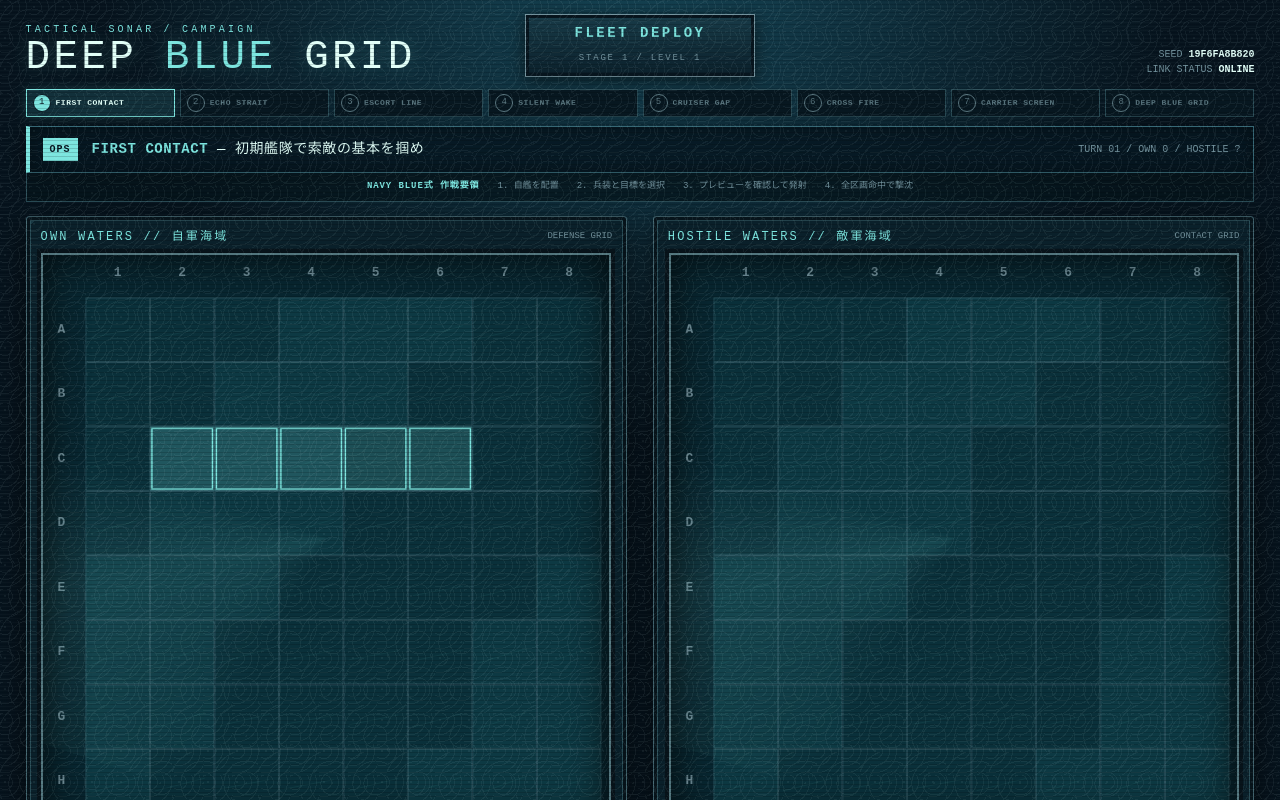
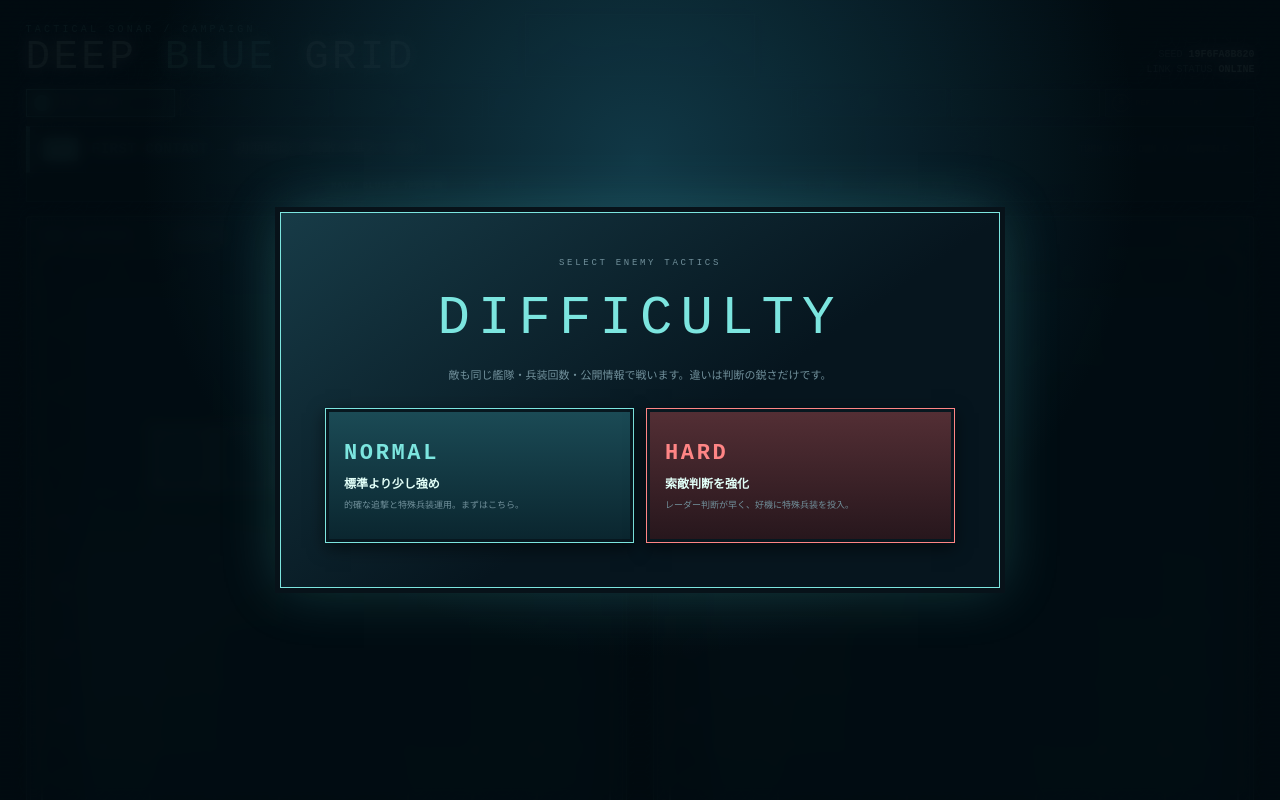
Before and after one commit to spthx/deep-blue-grid, a Next.js app: page / in a window 1280 px wide. Shown: the top 800 px of the page. Built offline with nearby package versions, Linux system fonts and the light colour scheme.

Commit message:
Add pursuit phase and difficulty modes

```diff
--- a/app/game/DeepBlueGrid.tsx
+++ b/app/game/DeepBlueGrid.tsx
@@ -18,7 +18,6 @@ import {
   SeededRandom,
   harpoonCells,
   radarCells,
-  sparrowCells,
   type AttackResult,
 } from "./engine.ts";
 import { advanceAcousticTrace, emptyAcousticIntel, type AcousticIntel } from "./AcousticTrace.ts";
@@ -27,6 +26,7 @@ import { AudioManager } from "./AudioManager.ts";
 import { drawBoard, pointerToCoord } from "./Renderer.ts";
 
 type Phase = "placement" | "player" | "enemy" | "victory" | "defeat";
+type Difficulty = "normal" | "hard";
 type Stats = { turns: number; shots: number; hits: number; sunk: number; specials: number; damage: number };
 type LogEntry = { id: number; text: string; tone: "info" | "good" | "bad" };
 
@@ -34,6 +34,7 @@ const sleep = (ms: number) => new Promise((resolve) => setTimeout(resolve, ms));
 const coordName = (coord: Coord) => CELL_LABELS[coord.y] + "-" + (coord.x + 1);
 const sameCoord = (a: Coord, b: Coord) => a.x === b.x && a.y === b.y;
 const freshStats = (): Stats => ({ turns: 0, shots: 0, hits: 0, sunk: 0, specials: 0, damage: 0 });
+const difficultySkill = (base: number, difficulty: Difficulty) => base * (difficulty === "hard" ? 1.38 : 1.12);
 
 const WEAPON_META: Record<WeaponId, { label: string; carrier?: ShipId; help: string; requirement: string }> = {
   fire: { label: "通常砲撃", help: "敵海域の1マスを攻撃します。", requirement: "目標 1" },
@@ -50,17 +51,24 @@ export function DeepBlueGrid() {
   const player = useRef(new Board());
   const enemy = useRef(new Board());
   const arsenal = useRef(new Arsenal());
-  const ai = useRef(new EnemyAI(new SeededRandom(seedRef.current ^ 0x51f15e), STAGES[0].fleet, STAGES[0].aiSkill));
+  const ai = useRef(new EnemyAI(new SeededRandom(seedRef.current ^ 0x51f15e), STAGES[0].fleet, difficultySkill(STAGES[0].aiSkill, "normal")));
   const audio = useRef<AudioManager | null>(null);
   const playerCanvas = useRef<HTMLCanvasElement>(null);
   const enemyCanvas = useRef<HTMLCanvasElement>(null);
   const animation = useRef(0);
   const playerTraceRef = useRef<AcousticIntel>(emptyAcousticIntel());
   const enemyTraceRef = useRef<AcousticIntel>(emptyAcousticIntel());
+  const playerPursuitTarget = useRef<Coord | null>(null);
+  const enemyPursuitTarget = useRef<Coord | null>(null);
+  const difficultyRef = useRef<Difficulty>("normal");
+  const touchPointers = useRef(new Set<number>());
+  const placementTimer = useRef<ReturnType<typeof setTimeout> | null>(null);
+  const touchRotated = useRef(false);
 
   if (!audio.current && typeof window !== "undefined") audio.current = new AudioManager();
 
   const [stageIndex, setStageIndex] = useState(0);
+  const [difficulty, setDifficulty] = useState<Difficulty | null>(null);
   const stage = STAGES[stageIndex];
   const [phase, setPhase] = useState<Phase>("placement");
   const [message, setMessage] = useState(stage.subtitle);
@@ -87,21 +95,29 @@ export function DeepBlueGrid() {
   const ownAlive = player.current.ships.filter((ship) => !ship.sunk).length;
   const enemyAlive = enemy.current.ships.filter((ship) => !ship.sunk).length;
   const fleetCells = stage.fleet.reduce((total, id) => total + SHIPS.find((ship) => ship.id === id)!.size, 0);
-  const onlySubmarine = (board: Board) => {
+  const lastShip = (board: Board) => {
     const alive = board.ships.filter((ship) => !ship.sunk);
-    return alive.length === 1 && alive[0].id === "submarine";
+    return alive.length === 1 ? alive[0] : null;
   };
 
-  const initStage = useCallback((nextStageIndex: number) => {
+  const initStage = useCallback((nextStageIndex: number, nextDifficulty?: Difficulty) => {
     const nextStage = STAGES[nextStageIndex];
+    const selectedDifficulty = nextDifficulty ?? difficultyRef.current;
+    difficultyRef.current = selectedDifficulty;
     seedRef.current = Date.now() + nextStageIndex * 7919;
     rngRef.current = new SeededRandom(seedRef.current);
     player.current = new Board();
     enemy.current = new Board();
     arsenal.current = new Arsenal();
-    ai.current = new EnemyAI(new SeededRandom(seedRef.current ^ 0x51f15e), nextStage.fleet, nextStage.aiSkill);
+    ai.current = new EnemyAI(
+      new SeededRandom(seedRef.current ^ 0x51f15e),
+      nextStage.fleet,
+      difficultySkill(nextStage.aiSkill, selectedDifficulty),
+    );
     playerTraceRef.current = emptyAcousticIntel();
     enemyTraceRef.current = emptyAcousticIntel();
+    playerPursuitTarget.current = null;
+    enemyPursuitTarget.current = null;
     setPlayerTrace(emptyAcousticIntel());
     setEnemyTrace(emptyAcousticIntel());
     setStageIndex(nextStageIndex);
@@ -122,6 +138,12 @@ export function DeepBlueGrid() {
   useEffect(() => {
     initStage(0);
   }, [initStage]);
+
+  const startCampaign = (selectedDifficulty: Difficulty) => {
+    difficultyRef.current = selectedDifficulty;
+    setDifficulty(selectedDifficulty);
+    initStage(0, selectedDifficulty);
+  };
 
   const previewTargets = useMemo(() => {
     if (!picked.length) return [];
@@ -198,23 +220,47 @@ export function DeepBlueGrid() {
     bump();
   };
 
-  const exposePlayerSubmarine = () => {
-    if (!onlySubmarine(player.current)) return;
-    const submarine = player.current.ships.find((ship) => ship.id === "submarine")!;
-    const next = advanceAcousticTrace(playerTraceRef.current, submarine.cells[0], rngRef.current);
+  const pursuitTarget = (board: Board, current: Coord | null) => {
+    const ship = lastShip(board);
+    if (!ship) return null;
+    if (current && board.shots[current.y][current.x] === "unknown") return current;
+    const unhit = ship.cells.filter((coord) => board.shots[coord.y][coord.x] === "unknown");
+    return unhit.length ? rngRef.current.pick(unhit) : null;
+  };
+
+  const exposePlayerLastShip = () => {
+    const ship = lastShip(player.current);
+    if (!ship) return;
+    const target = pursuitTarget(player.current, playerPursuitTarget.current);
+    if (!target) return;
+    if (!playerPursuitTarget.current || !sameCoord(playerPursuitTarget.current, target)) {
+      const retainedLevel = playerTraceRef.current.level >= 3 ? 2 : 0;
+      playerTraceRef.current = { ...emptyAcousticIntel(), level: retainedLevel };
+      playerPursuitTarget.current = target;
+    }
+    const next = advanceAcousticTrace(playerTraceRef.current, target, rngRef.current);
     playerTraceRef.current = next;
     setPlayerTrace(next);
     ai.current.observeAcoustic(next);
-    addLog("警告：発射音から自艦の音紋が解析されました（" + next.level + "/5）。", "bad");
+    const signal = ship.id === "submarine" ? "音紋" : "航跡";
+    addLog("追跡警告：自艦の" + signal + "解析が進行（" + next.level + "/5）。", "bad");
   };
 
-  const exposeEnemySubmarine = () => {
-    if (!onlySubmarine(enemy.current)) return;
-    const submarine = enemy.current.ships.find((ship) => ship.id === "submarine")!;
-    const next = advanceAcousticTrace(enemyTraceRef.current, submarine.cells[0], rngRef.current);
+  const exposeEnemyLastShip = () => {
+    const ship = lastShip(enemy.current);
+    if (!ship) return;
+    const target = pursuitTarget(enemy.current, enemyPursuitTarget.current);
+    if (!target) return;
+    if (!enemyPursuitTarget.current || !sameCoord(enemyPursuitTarget.current, target)) {
+      const retainedLevel = enemyTraceRef.current.level >= 3 ? 2 : 0;
+      enemyTraceRef.current = { ...emptyAcousticIntel(), level: retainedLevel };
+      enemyPursuitTarget.current = target;
+    }
+    const next = advanceAcousticTrace(enemyTraceRef.current, target, rngRef.current);
     enemyTraceRef.current = next;
     setEnemyTrace(next);
-    addLog(next.level === 5 ? "音紋解析：敵潜水艦の強反応を捕捉。" : "音紋解析が進行（" + next.level + "/5）。", "good");
+    const signal = ship.id === "submarine" ? "音紋" : "航跡";
+    addLog(next.level === 5 ? "追跡完了：敵の" + signal + "を強反応として捕捉。" : "敵の" + signal + "を追跡中（" + next.level + "/5）。", "good");
   };
 
   const enemyTurn = async () => {
@@ -236,6 +282,7 @@ export function DeepBlueGrid() {
       const report = contact ? "敵レーダーが生存艦反応を捕捉。" : "敵レーダー走査：反応なし。";
       setMessage(report);
       addLog(report, contact ? "bad" : "info");
+      exposeEnemyLastShip();
       bump();
       await sleep(650);
     } else {
@@ -264,7 +311,7 @@ export function DeepBlueGrid() {
             : "敵弾 MISS。損害なし。";
       setMessage(report);
       addLog(report, hits ? "bad" : "info");
-      exposeEnemySubmarine();
+      exposeEnemyLastShip();
     }
 
     setActive([]);
@@ -321,7 +368,7 @@ export function DeepBlueGrid() {
           : "MISS：反応なし。";
     setMessage(report);
     addLog(WEAPON_META[weapon].label + "： " + report, hits ? "good" : "info");
-    exposePlayerSubmarine();
+    exposePlayerLastShip();
     setActive([]);
     setPicked([]);
     bump();
@@ -380,6 +427,7 @@ export function DeepBlueGrid() {
       const report = contact ? "CONTACT：2×2範囲内に生存艦反応。" : "CLEAR：2×2範囲内に反応なし。";
       setMessage(report);
       addLog("SPS-10 RADAR： " + report, contact ? "good" : "info");
+      exposePlayerLastShip();
       setPicked([]);
       setActive([]);
       bump();
@@ -410,11 +458,7 @@ export function DeepBlueGrid() {
     audio.current?.cancel();
   };
 
-  const onBoardPointer = (side: "player" | "enemy", event: React.PointerEvent<HTMLCanvasElement>) => {
-    const coord = pointerToCoord(event.currentTarget, event.clientX, event.clientY);
-    if (!coord) return;
-    setCursor(coord);
-    if (side === "player" && phase === "placement") {
+  const placeAt = (coord: Coord) => {
     if (player.current.canPlace(selectedShip, coord, orientation)) {
       player.current.placeShip(selectedShip, coord, orientation);
       audio.current?.confirm();
@@ -427,8 +471,49 @@ export function DeepBlueGrid() {
       setMessage("配置不可：盤面外、重複、または配置済みです。");
       audio.current?.cancel();
     }
+  };
+
+  const rotatePlacement = () => {
+    setOrientation((current) => current === "horizontal" ? "vertical" : "horizontal");
+    setMessage("艦の向きを回転しました。");
+    audio.current?.cursor();
+  };
+
+  const onBoardPointer = (side: "player" | "enemy", event: React.PointerEvent<HTMLCanvasElement>) => {
+    const coord = pointerToCoord(event.currentTarget, event.clientX, event.clientY);
+    if (!coord) return;
+    setCursor(coord);
+    if (side === "player" && phase === "placement") {
+      if (event.pointerType === "touch") {
+        event.preventDefault();
+        event.currentTarget.setPointerCapture(event.pointerId);
+        touchPointers.current.add(event.pointerId);
+        if (touchPointers.current.size >= 2) {
+          if (placementTimer.current) clearTimeout(placementTimer.current);
+          placementTimer.current = null;
+          if (!touchRotated.current) {
+            touchRotated.current = true;
+            rotatePlacement();
+          }
+          return;
+        }
+        if (placementTimer.current) clearTimeout(placementTimer.current);
+        placementTimer.current = setTimeout(() => {
+          if (!touchRotated.current) placeAt(coord);
+          placementTimer.current = null;
+        }, 180);
+        return;
+      }
+      placeAt(coord);
     } else if (side === "enemy") {
       chooseTarget(coord);
+    }
+  };
+
+  const onPointerRelease = (event: React.PointerEvent<HTMLCanvasElement>) => {
+    touchPointers.current.delete(event.pointerId);
+    if (touchPointers.current.size === 0 && touchRotated.current) {
+      setTimeout(() => { touchRotated.current = false; }, 200);
     }
   };
 
@@ -507,6 +592,18 @@ export function DeepBlueGrid() {
   const selectedMeta = WEAPON_META[weapon];
   const selectedState = weaponState(weapon);
   const confirmLabel = weapon === "radar" ? "走査実行" : selectedMeta.label + " 発射";
+  const hostilePursuit = phase !== "placement" ? lastShip(enemy.current) : null;
+  const ownPursuit = phase !== "placement" ? lastShip(player.current) : null;
+  const advanceFromResult = () => {
+    if (phase === "defeat") {
+      initStage(stageIndex);
+    } else if (campaignClear) {
+      setDifficulty(null);
+      initStage(0);
+    } else {
+      initStage(stageIndex + 1);
+    }
+  };
 
   return (
     <main className={"game-shell " + (active.length ? "shake" : "")}>
@@ -518,7 +615,7 @@ export function DeepBlueGrid() {
         </div>
         <div className="phase-badge">
           <strong>{phase === "placement" ? "FLEET DEPLOY" : phase === "player" ? "COMMAND" : phase === "enemy" ? "ENEMY ACTION" : "MISSION END"}</strong>
-          <small>STAGE {stage.id} / LEVEL {stage.level}</small>
+          <small>STAGE {stage.id} / {difficulty?.toUpperCase() ?? "SELECT MODE"}</small>
         </div>
         <div className="system-info">SEED <b>{seedRef.current.toString(16).toUpperCase()}</b><br />LINK STATUS <b>ONLINE</b></div>
       </header>
@@ -539,8 +636,20 @@ export function DeepBlueGrid() {
 
       <section className="quick-guide">
         <b>NAVY BLUE式 作戦要領</b>
-        <span>1. 自艦を配置</span><span>2. 兵装と目標を選択</span><span>3. プレビューを確認して発射</span><span>4. 全区画命中で撃沈</span>
+        <span>1. 自艦を配置（二本指で回転）</span><span>2. 兵装と目標を選択</span><span>3. プレビューを確認して発射</span><span>4. 全区画命中で撃沈</span>
       </section>
+
+      {(hostilePursuit || ownPursuit) && (
+        <section className="pursuit-alert" aria-live="polite">
+          <b>PURSUIT PHASE</b>
+          <span>
+            {hostilePursuit ? "敵最後の1隻を追跡中。敵が行動するたび、盤面の候補が5段階で狭まります。" : ""}
+            {hostilePursuit && ownPursuit ? "／" : ""}
+            {ownPursuit ? "自艦も敵から追跡されています。" : ""}
+          </span>
+          <em>TRACK {enemyTrace.level} / 5</em>
+        </section>
+      )}
 
       <div className="boards">
         <section className="tactical-panel">
@@ -552,9 +661,11 @@ export function DeepBlueGrid() {
               aria-label="自軍海域8×8盤面"
               onPointerMove={onMove}
               onPointerDown={(event) => onBoardPointer("player", event)}
+              onPointerUp={onPointerRelease}
+              onPointerCancel={onPointerRelease}
               onContextMenu={(event) => {
                 event.preventDefault();
-                if (phase === "placement") setOrientation((current) => current === "horizontal" ? "vertical" : "horizontal");
+                if (phase === "placement") rotatePlacement();
               }}
             />
             <div className="radar-line" />
@@ -580,8 +691,8 @@ export function DeepBlueGrid() {
 
       {phase === "placement" ? (
         <section className="placement-tools">
-          <div className="placement-help">艦を選択 → 自軍海域をタップ / 右クリックまたは R で回転</div>
-          <button className="cmd" onClick={() => { setOrientation((current) => current === "horizontal" ? "vertical" : "horizontal"); audio.current?.cursor(); }}>
+          <div className="placement-help">艦を選択 → 自軍海域をタップ / タブレットは二本指、右クリックまたは R で回転</div>
+          <button className="cmd" onClick={rotatePlacement}>
             <b>ROTATE [R]</b><small>{orientation === "horizontal" ? "HORIZONTAL" : "VERTICAL"}</small>
           </button>
           <button className="cmd" onClick={clearPlacement}><b>CLEAR</b><small>配置をやり直す</small></button>
@@ -628,12 +739,30 @@ export function DeepBlueGrid() {
           </section>
           <div className="legend">
             <span><i className="miss" />MISS</span><span><i className="echo" />ECHO</span><span><i className="hit" />HIT</span><span><i className="sunk" />SUNK</span>
-            <span><i className="trace" />音紋候補 {enemyTrace.level}/5</span>
+            <span><i className="trace" />追跡候補 {enemyTrace.level}/5</span>
           </div>
         </>
       ) : null}
 
       {flash && <div className={"turn-flash " + flash}><div>{flash === "player" ? "COMMAND" : "ENEMY ACTION"}</div></div>}
+
+      {!difficulty && (
+        <div className="difficulty-modal">
+          <section className="difficulty-card">
+            <div className="eyebrow">SELECT ENEMY TACTICS</div>
+            <h2>DIFFICULTY</h2>
+            <p>敵も同じ艦隊・兵装回数・公開情報で戦います。違いは判断の鋭さだけです。</p>
+            <div className="difficulty-options">
+              <button className="mode-button" onClick={() => startCampaign("normal")}>
+                <span>NORMAL</span><b>標準より少し強め</b><small>的確な追撃と特殊兵装運用。まずはこちら。</small>
+              </button>
+              <button className="mode-button hard" onClick={() => startCampaign("hard")}>
+                <span>HARD</span><b>索敵判断を強化</b><small>レーダー判断が早く、好機に特殊兵装を投入。</small>
+              </button>
+            </div>
+          </section>
+        </div>
+      )}
 
       {result && (
         <div className="result-modal">
@@ -657,7 +786,7 @@ export function DeepBlueGrid() {
             </div>
             <button
               className="cmd primary"
-              onClick={() => initStage(phase === "victory" ? (campaignClear ? 0 : stageIndex + 1) : stageIndex)}
+              onClick={advanceFromResult}
             >
               <b>{phase === "victory" ? (campaignClear ? "NEW CAMPAIGN" : "NEXT STAGE") : "RETRY STAGE"}</b>
               <small>{phase === "victory" && !campaignClear ? STAGES[stageIndex + 1].title : "艦隊を再配置"}</small>
--- a/app/game/EnemyAI.ts
+++ b/app/game/EnemyAI.ts
@@ -25,7 +25,8 @@ export class EnemyAI {
 
   decide(ownBoard: Board): AIDecision {
     const unknown = this.unknownCells();
-    if (this.turnsWithoutHit >= 4 && this.arsenal.canUse("radar", ownBoard)) {
+    const radarPatience = this.skill >= 1.25 ? 3 : 4;
+    if (this.turnsWithoutHit >= radarPatience && this.arsenal.canUse("radar", ownBoard)) {
       const origin = this.bestRadarOrigin();
       this.arsenal.spend("radar", ownBoard);
       return { weapon: "radar", targets: [origin], state: this.state };
--- a/app/game/constants.ts
+++ b/app/game/constants.ts
@@ -40,4 +40,4 @@ export const HARPOON_PATTERN: ReadonlyArray<Coord> = [
   { x: -1, y: -1 }, { x: 1, y: -1 }, { x: 0, y: 0 }, { x: -1, y: 1 }, { x: 1, y: 1 },
 ];
 
-export const WEAPON_MAX = { phantom: 1, harpoon: 1, sparrow: 1, mk45: 1, radar: 2 } as const;
+export const WEAPON_MAX = { phantom: 1, harpoon: 2, sparrow: 1, mk45: 1, radar: 2 } as const;
--- a/app/globals.css
+++ b/app/globals.css
@@ -92,6 +92,16 @@ button { font: inherit; }
 }
 .quick-guide b { color:var(--cyan); letter-spacing:.1em; }
 
+.pursuit-alert {
+  display:grid; grid-template-columns:auto 1fr auto; align-items:center; gap:12px;
+  padding:8px 12px; border:1px solid #8d793f; border-top:0;
+  background:linear-gradient(90deg,#302916e8,#0b1b21e8); color:var(--amber);
+  box-shadow:inset 0 0 18px #0007;
+}
+.pursuit-alert b { font-size:11px; letter-spacing:.16em; text-shadow:0 0 10px #e5d78a66; }
+.pursuit-alert span { color:#d1cda9; font-size:9px; }
+.pursuit-alert em { font-style:normal; font-weight:900; font-size:10px; white-space:nowrap; }
+
 .boards { display: grid; grid-template-columns: 1fr 1fr; gap: clamp(12px, 2vw, 28px); margin: 14px 0 12px; }
 .tactical-panel {
   min-width: 0; padding: 9px 10px 10px; position: relative;
@@ -183,6 +193,32 @@ button { font: inherit; }
 .stats div { border-left:2px solid var(--teal); background:#081b24; padding:9px; color:var(--steel); font-size:9px; }
 .stats b { display:block; color:var(--foam); font-size:16px; margin-top:2px; }
 
+.difficulty-modal {
+  position:fixed; z-index:50; inset:0; display:grid; place-items:center; padding:18px;
+  background:radial-gradient(circle at 50% 20%,#123c4bea,transparent 55%),#020b10f2;
+  backdrop-filter:blur(7px);
+}
+.difficulty-card {
+  width:min(720px,100%); padding:clamp(22px,5vw,44px); text-align:center;
+  border:1px solid var(--cyan); background:linear-gradient(145deg,#173b47,#06151e 58%);
+  box-shadow:0 0 0 5px #071219,0 0 55px #55d8d83b;
+}
+.difficulty-card .eyebrow { color:var(--steel); font-size:9px; letter-spacing:.3em; }
+.difficulty-card h2 { margin:8px 0; color:var(--cyan); font-size:clamp(28px,6vw,54px); letter-spacing:.15em; }
+.difficulty-card > p { max-width:560px; margin:0 auto 22px; color:var(--steel); font-size:11px; line-height:1.7; }
+.difficulty-options { display:grid; grid-template-columns:1fr 1fr; gap:12px; }
+.mode-button {
+  min-height:135px; padding:18px; text-align:left; cursor:pointer; color:var(--foam);
+  border:1px solid var(--cyan); background:linear-gradient(#1b4b56,#0a252e);
+  box-shadow:inset 0 0 0 3px #07171f,0 5px 16px #0008; transition:transform .12s,filter .15s;
+}
+.mode-button:hover { transform:translateY(-2px); filter:brightness(1.2); }
+.mode-button span { display:block; color:var(--cyan); font-size:22px; font-weight:900; letter-spacing:.12em; }
+.mode-button b { display:block; margin:6px 0; font-size:12px; }
+.mode-button small { display:block; color:var(--steel); font-size:9px; line-height:1.5; }
+.mode-button.hard { border-color:var(--danger); background:linear-gradient(#542f35,#26161c); }
+.mode-button.hard span { color:var(--danger); }
+
 @media (max-width: 760px) {
   .game-shell { padding:10px 8px 16px; }
   .masthead { grid-template-columns:1fr auto; align-items:center; }
@@ -197,6 +233,8 @@ button { font: inherit; }
   .campaign-track b { display:none; }
   .quick-guide { justify-content:flex-start; gap:4px 10px; }
   .quick-guide b { flex-basis:100%; }
+  .pursuit-alert { grid-template-columns:1fr auto; gap:4px 8px; }
+  .pursuit-alert span { grid-column:1 / -1; grid-row:2; }
   .boards { grid-template-columns:1fr; gap:13px; }
   .tactical-panel.enemy-board { order:-1; }
   .canvas-wrap { width:min(100%,520px); }
@@ -208,6 +246,8 @@ button { font: inherit; }
   .ops-lower { grid-template-columns:1fr; }
   .battle-log { min-height:82px; }
   .legend { gap:9px; }
+  .difficulty-options { grid-template-columns:1fr; }
+  .mode-button { min-height:108px; }
 }
 
 @media (max-height: 760px) and (min-width: 761px) {
```
Also changed, not shown: 2 other files (tests, documents, lock files or other folders). Lines whose indentation alone changed are shown as unchanged.
